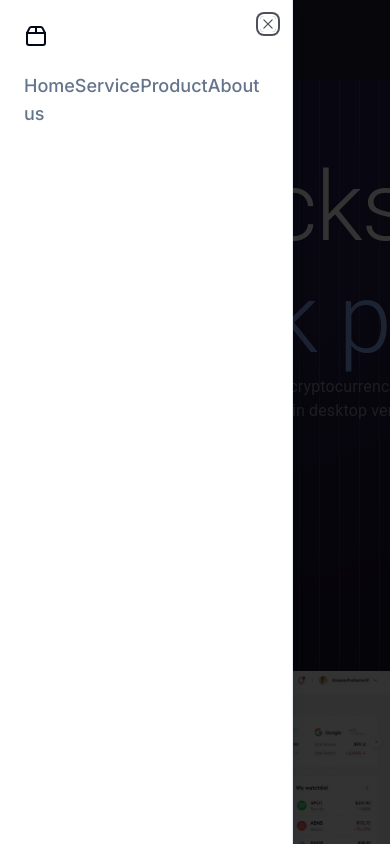
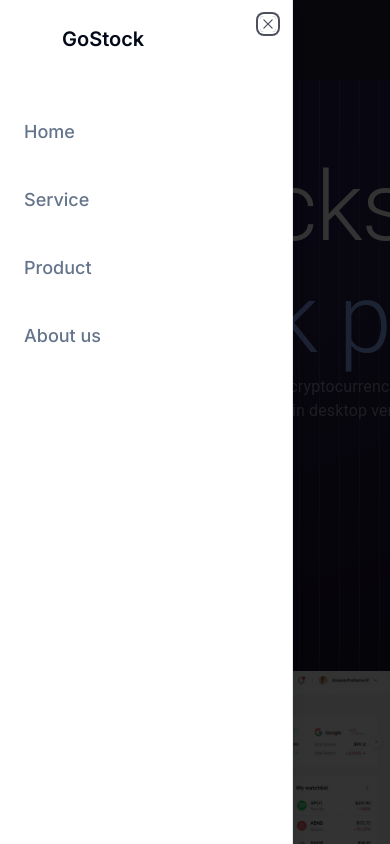
Before and after one commit to LNam14/stock-traders, a Next.js app: page / in a window 390 px wide. Both pictures are taken after a click on the button "TOGGLE NAVIGATION MENU". Shown: the top 844 px of the page. Built offline with nearby package versions, Linux system fonts and the light colour scheme.

Commit message:
update menu mobile

```diff
--- a/src/app/(public)/layout.tsx
+++ b/src/app/(public)/layout.tsx
@@ -45,18 +45,13 @@ export default function Layout({
                     </SheetTrigger>
                     <SheetContent side='left'>
                         <nav className='grid gap-6 text-lg font-medium'>
-                            <Link href='#' className='flex items-center gap-2 text-lg font-semibold'>
-                                <Package2 className='h-6 w-6' />
-                                <span className='sr-only'>Big boy</span>
+                            <Link href='#' className='flex items-center gap-2 text-lg font-semibold md:text-base'>
+                                <Image width={30} height={30} src="/images/flash.png" alt="" /><span style={{ fontSize: 20 }}>GoStock</span>
                             </Link>
-
-                            <NavItems className='text-muted-foreground transition-colors hover:text-foreground' />
+                            <NavItems className='flex flex-col mt-10 text-muted-foreground transition-colors hover:text-foreground' />
                         </nav>
                     </SheetContent>
                 </Sheet>
-                {/* <div className='ml-auto'>
-          <DarkModeToggle />
-        </div> */}
             </header>
             <main className='flex flex-1 flex-col gap-4 md:gap-8'>{children}</main>
             <footer className="w-full flex-col items-center flex justify-center text-black mt-6">
```
